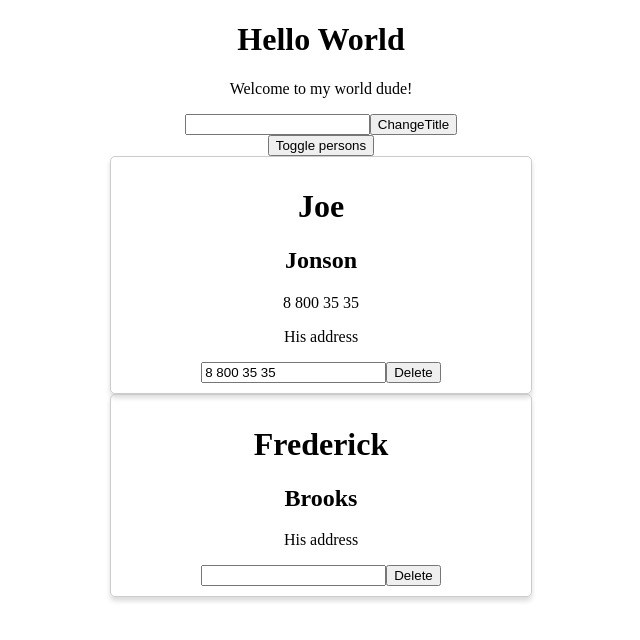
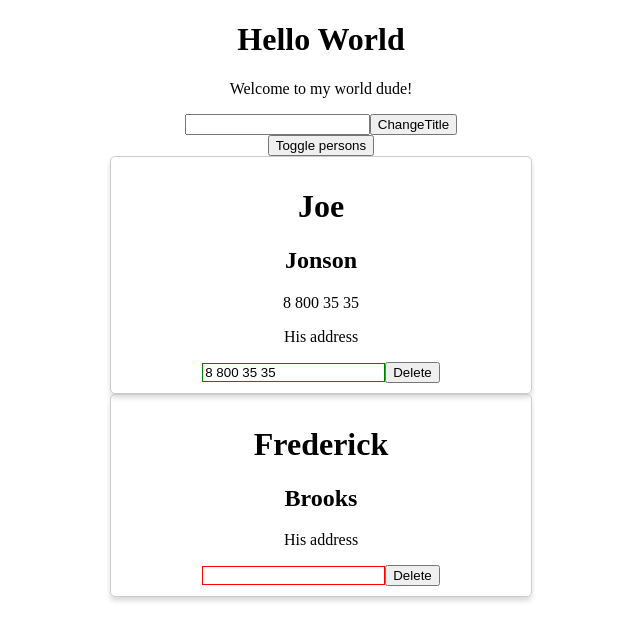
Before and after one commit to RomanDubinin/ReactSandbox, a React app: page / in a window 1280 px wide. Both pictures are taken after a click on the button "Toggle persons". Shown: the top 640 px of the page, without its empty margins (319-959 px from the left). Built offline with nearby package versions, Linux system fonts and the light colour scheme; the HTML template or start-up script is replaced by a standard one.

Commit message:
dynamic css classes

```diff
--- a/components/Person/Person.css
+++ b/components/Person/Person.css
@@ -6,3 +6,17 @@
     width: 400px;
     margin: auto;
 }
+
+.input {}
+
+.input:active, .input:focus {
+    outline: none;
+}
+
+.input.green {
+    border: 1px solid green;
+}
+
+.input.red {
+    border: 1px solid red;
+}
--- a/components/Person/Person.js
+++ b/components/Person/Person.js
@@ -1,12 +1,25 @@
 import React from 'react';
 import './Person.css'
 export default (params) => {
+    const inputClasses = ['input']
+
+    if (params.phone !== '') {
+        inputClasses.push('green')
+    } else {
+        inputClasses.push('red')
+    }
+
     return <div className="Person">
         <h1>{params.name}</h1>
         <h2>{params.surname}</h2>
         <p>{params.phone}</p>
         <p>{params.address}</p>
-        <input type='text' onChange={params.onChangePhone} value={params.phone} />
+        <input
+            type='text'
+            onChange={params.onChangePhone}
+            value={params.phone}
+            className={inputClasses.join(' ')}
+        />
         <button onClick={params.onDelete}>Delete</button>
     </div>
 }
```
